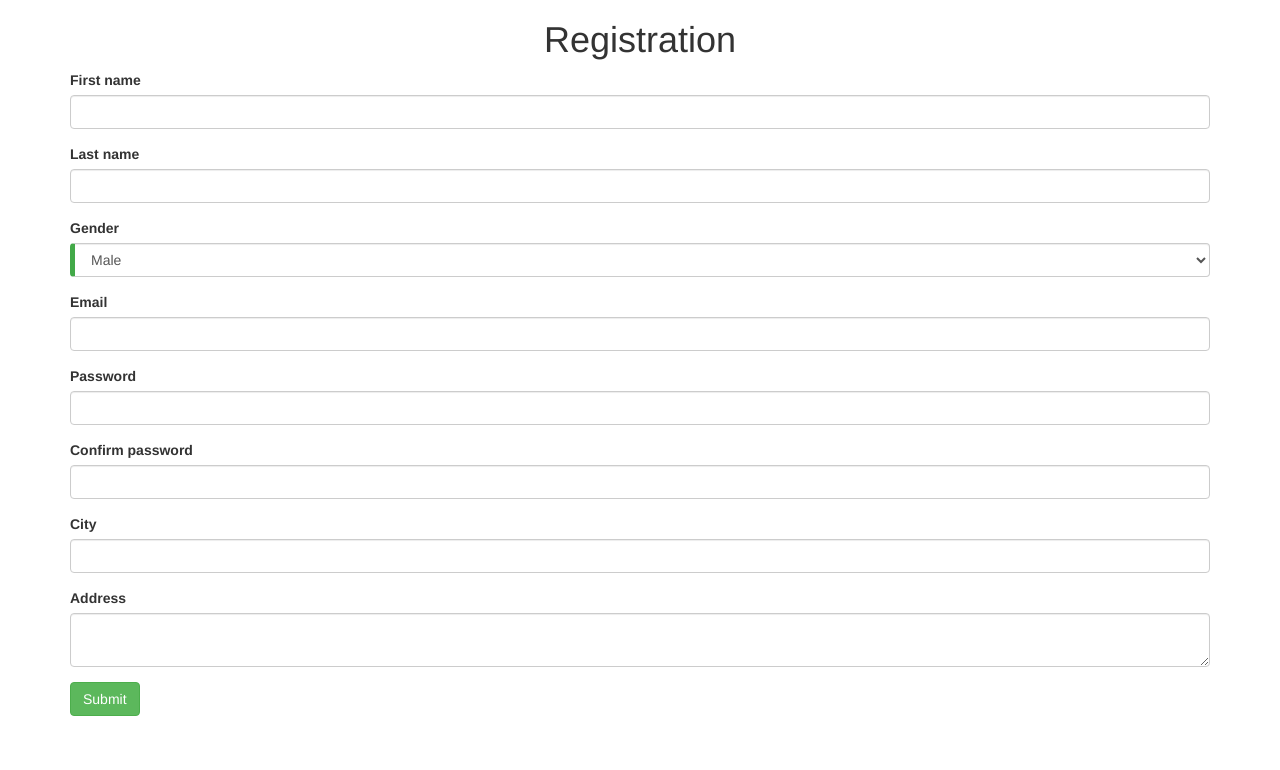
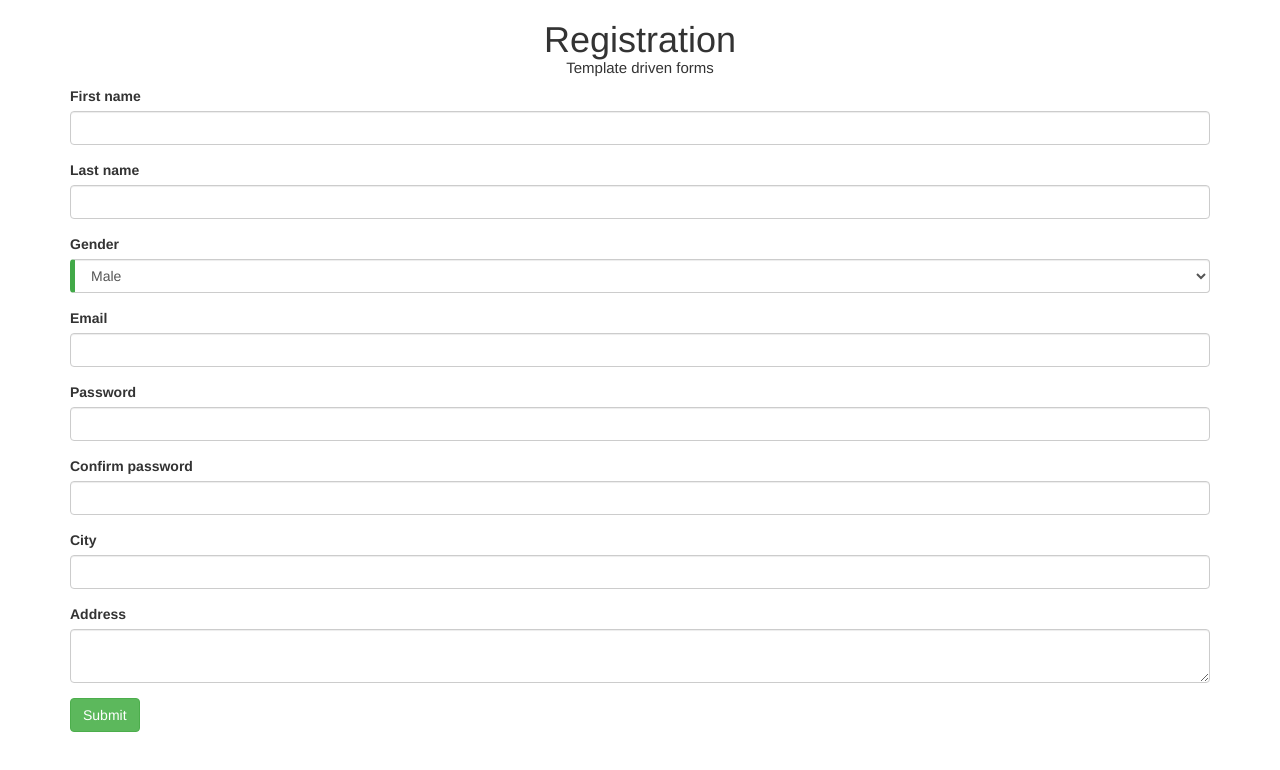
Before and after one commit to varunnayyar76/ng-firebase, an Angular app: page /registration in a window 1280 px wide. Shown: the top 770 px of the page. Built offline with nearby package versions, Linux system fonts and the light colour scheme.

Commit message:
added heading for template driven forms

```diff
--- a/src/app/registration/registration.component.css
+++ b/src/app/registration/registration.component.css
@@ -1,5 +1,8 @@
 .header {
     text-align: center;
+}
+.header p {
+  font-size: 15px;
 }
 .ng-valid[required], .ng-valid.required  {
     border-left: 5px solid #42A948; /* green */
--- a/src/app/registration/registration.component.html
+++ b/src/app/registration/registration.component.html
@@ -1,6 +1,7 @@
 <div class="container">
   <h1 class="header">
     Registration
+    <p>Template driven forms</p>
   </h1>
   <form (ngSubmit)="userForm.valid && onSubmit()" #userForm="ngForm">
     <div class="form-group">
```
